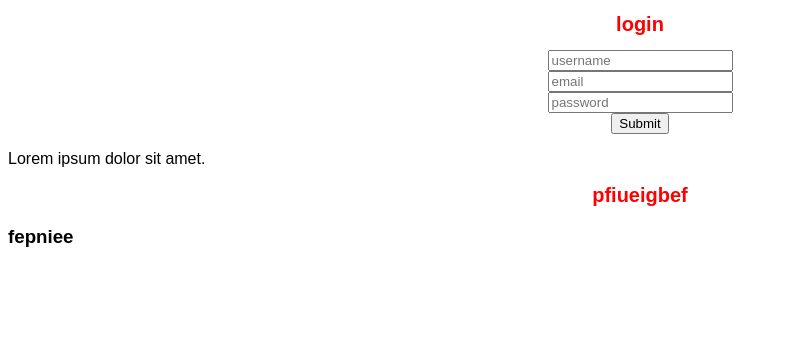
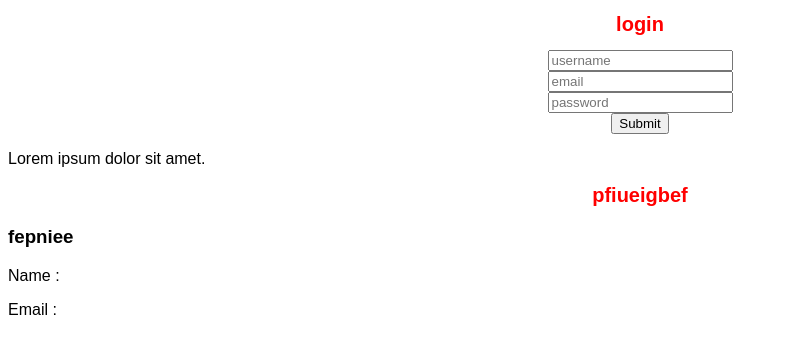
Before and after one commit to TdmTayTay/Portfolio-TayTay, a plain HTML site: page index.html in a window 1280 px wide. Shown: the whole page, without its empty margins (0-788 px from the left). Drawn offline with Linux system fonts and the light colour scheme; a web font is replaced by a local one.

Commit message:
Update index.html

```diff
--- a/index.html
+++ b/index.html
@@ -28,5 +28,12 @@
     </div>
 
 
+
+    <p> Name :</p>
+    <p> Email :</p>
+
+
+
+
 </body>
 </html>
```
